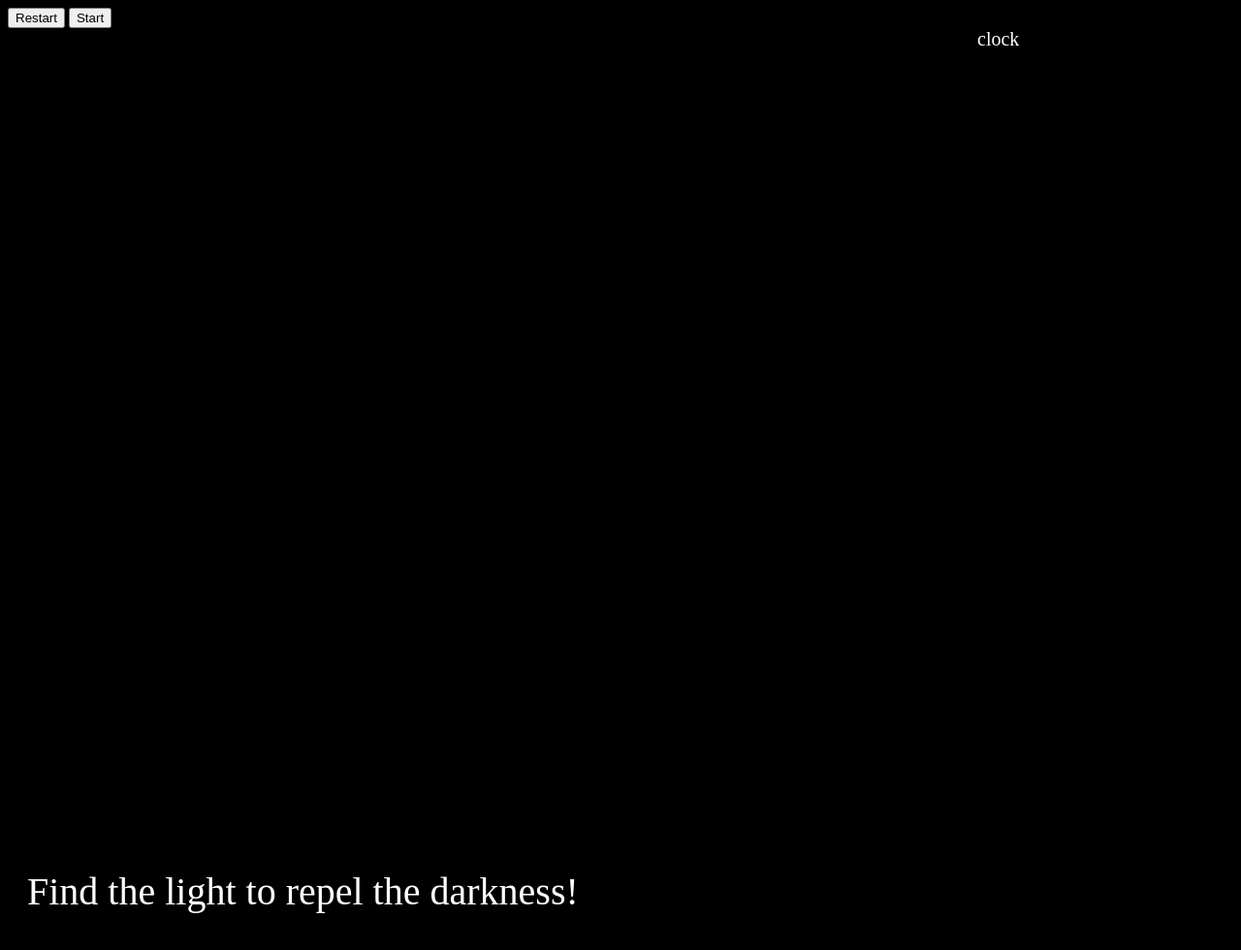
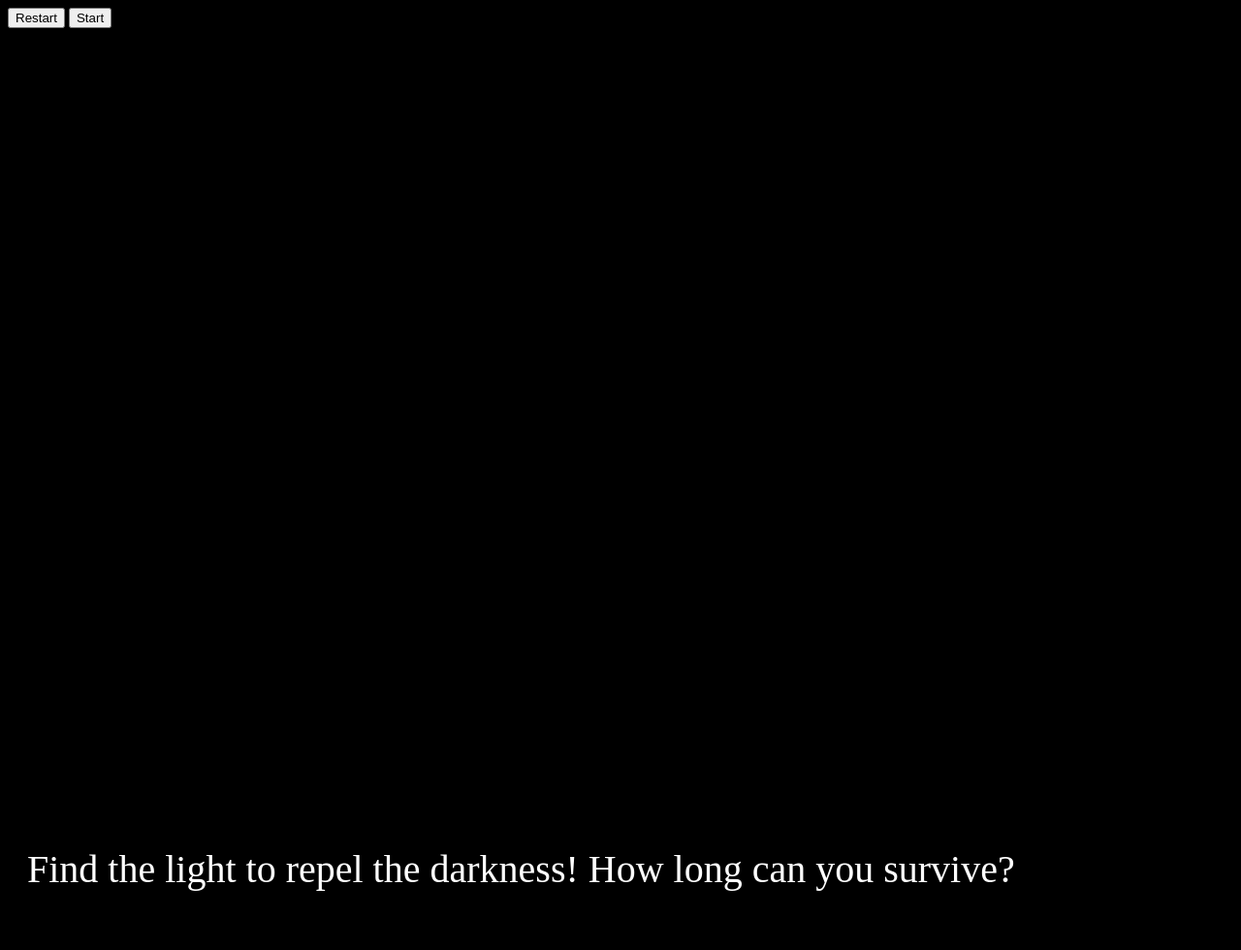
Before and after one commit to inspirsea/ludumDare37, a website built with webpack: page src/index.html in a window 1280 px wide. Shown: the whole page at 97% size. Built offline with nearby package versions, Linux system fonts and the light colour scheme; files whose address does not match are found by name.

Commit message:
Added some text

```diff
--- a/src/index.html
+++ b/src/index.html
@@ -9,10 +9,10 @@
   <body style="background-color: black">
   <button style="clear: both" id="restart">Restart</button>
   <button style="clear: both" id="start">Start</button>
-  <div id="time" style="color: white; margin-left: 1000px; font-size: 20px">clock</div>
+  <div id="time" style="color: white; margin-left: 1000px; font-size: 20px"></div>
   <div id="gameContainer">
   </div>
   <div>
-  <p style="color: white; margin-left: 20px; font-size: 40px">Find the light to repel the darkness!</p>
+  <p style="color: white; margin-left: 20px; font-size: 40px">Find the light to repel the darkness! How long can you survive?</p>
   </body>
 </html>
```
